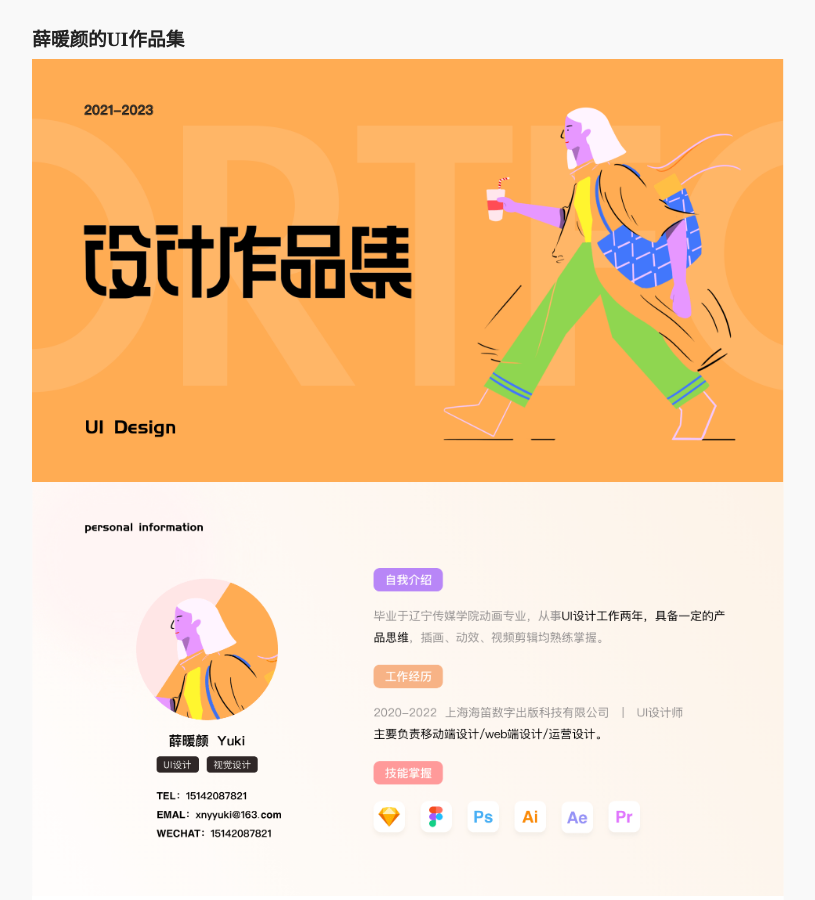
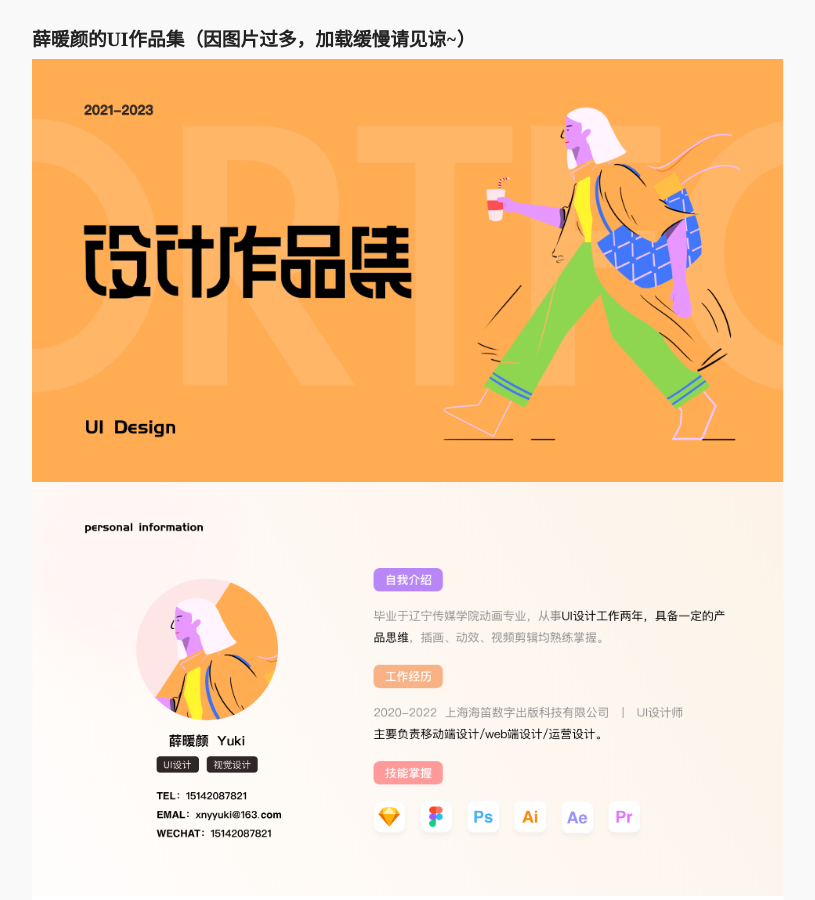
Before and after one commit to xnyyuki/xnyyuki.github.io, a Jekyll site: the page built from index_cn.html, in a window 1280 px wide and 900 px high. Shown: the whole window, without its empty margins (232-1047 px from the left). Built offline with Jekyll 4.4.1, drawn with Linux system fonts in a browser that asks for light colours.

Commit message:
Update index_cn.html

```diff
--- a/index_cn.html
+++ b/index_cn.html
@@ -9,7 +9,7 @@ lang: 中文
 <div class="home">
 
 
-  <h3>薛暖颜的UI作品集</h3>
+  <h3>薛暖颜的UI作品集（因图片过多，加载缓慢请见谅~）</h3>
 <img src="/images/1.png" width="1500"><br />
 <img src="/images/2.png" width="1500"><br />
 <img src="/images/3.png" width="1500"><br />
```
